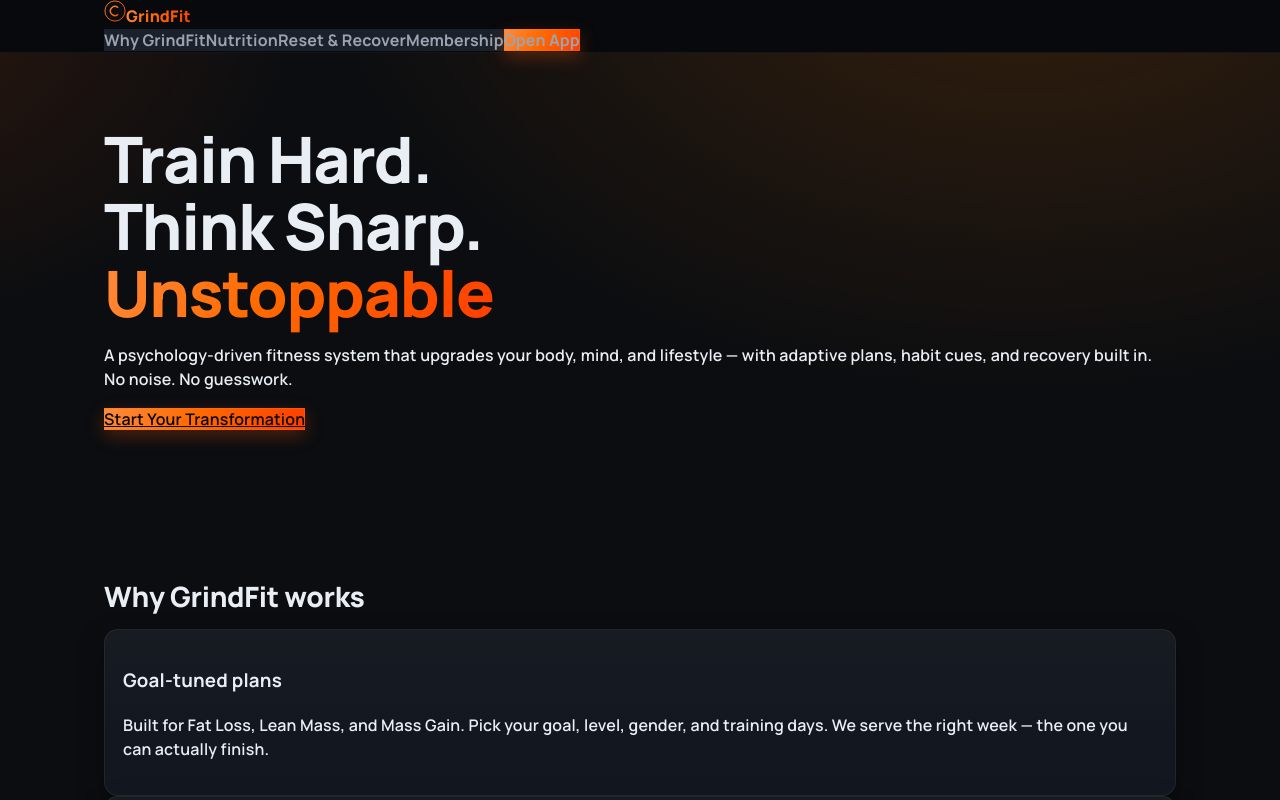
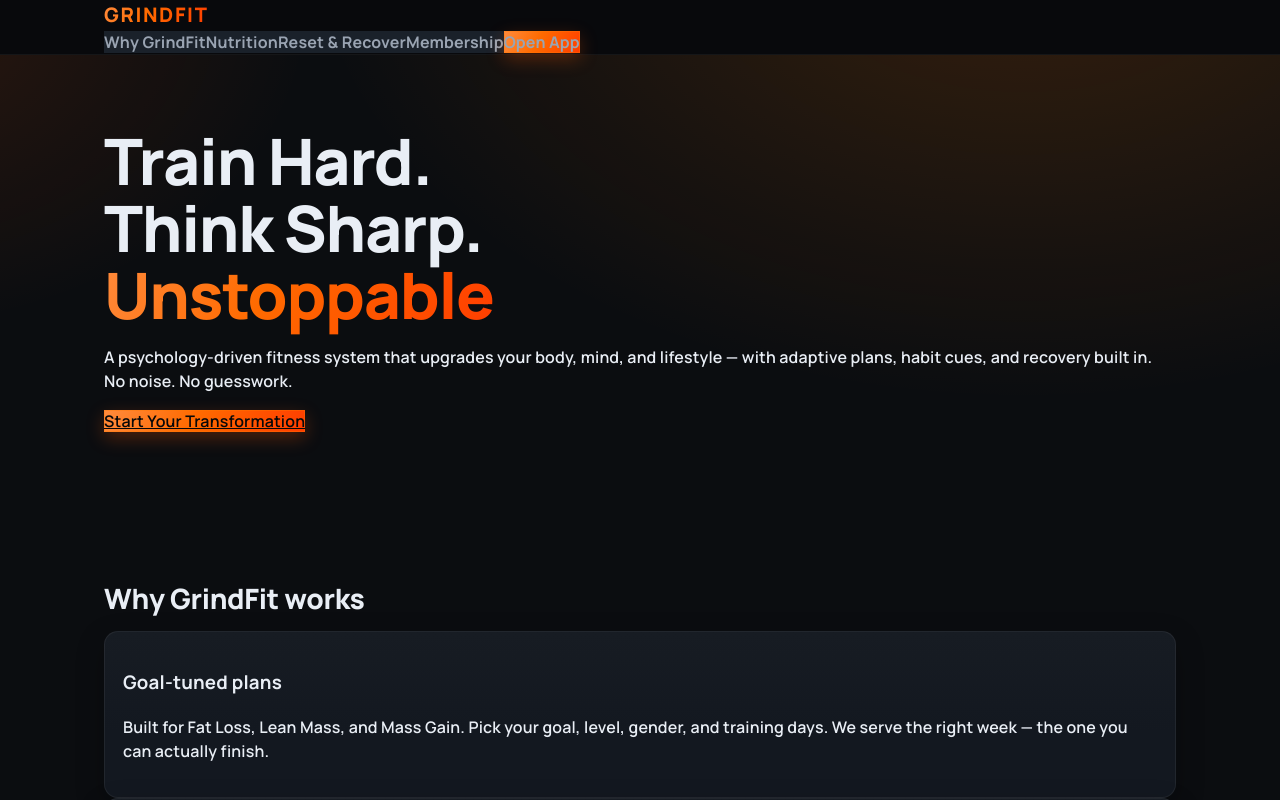
Before and after one commit to GrindFit/grindfit-webapp, a Next.js app: page / in a window 1280 px wide. Shown: the top 800 px of the page. Built offline with nearby package versions, Linux system fonts and the light colour scheme.

Commit message:
Update Brand.jsx

```diff
--- a/components/Brand.jsx
+++ b/components/Brand.jsx
@@ -1,18 +1,12 @@
 // /components/Brand.jsx
-import Logo from "./Logo";
-
 export default function Brand({ className = "" }) {
   return (
     <span
-      className={
-        "inline-flex items-center gap-2 font-extrabold tracking-wider " +
-        className
-      }
       aria-label="GrindFit"
       title="GrindFit"
+      className={"brand-word nav-brand " + className}
     >
-      <Logo size={22} />
-      <span className="brand-word">GrindFit</span>
+      GRINDFIT
     </span>
   );
 }
```
